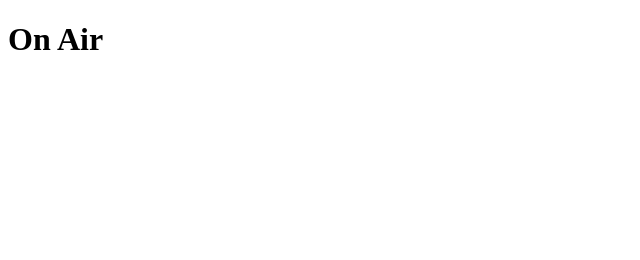
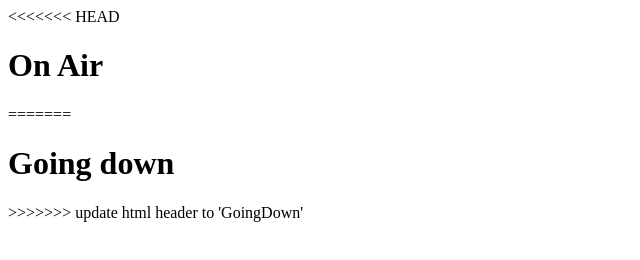
Before and after one commit to binaraGoonawardana/git-test-, a website: page index.html in a window 1280 px wide. Shown: the whole page, without its empty margins (0-640 px from the left). Drawn offline with Linux system fonts and the light colour scheme.

Commit message:
update html header to 'GoingDown'

```diff
--- a/index.html
+++ b/index.html
@@ -6,6 +6,10 @@
   <title>Document</title>
 </head>
 <body>
+<<<<<<< HEAD
   <h1>On Air</h1>
+=======
+  <h1>Going down</h1>
+>>>>>>> update html header to 'GoingDown'
 </body>
 </html>
```
